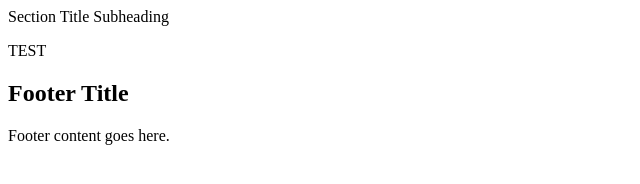
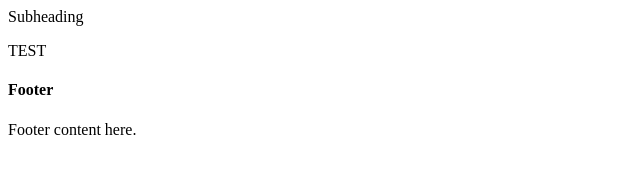
Before and after one commit to Louis-dmm/esgi, a plain HTML site: page index.html in a window 1280 px wide. Shown: the whole page, without its empty margins (0-640 px from the left). Drawn offline with Linux system fonts and the light colour scheme.

```diff
--- a/index.html
+++ b/index.html
@@ -3,17 +3,16 @@
 <head>
     <meta charset="UTF-8">
     <meta name="viewport" content="width=device-width, initial-scale=1.0">
-    <title>TEst 33333333</title>
+    <title>TEst 999</title>
 </head>
 <body>
     <section>
-        <h8>Section Title</h8>
         <h10>Subheading</h10>
         <p>TEST</p>
     </section>
     <footer>
-        <h2>Footer Title</h2>
-        <p>Footer content goes here.</p>
+        <h4>Footer </h4>
+        <p>Footer content  here.</p>
     </footer>
 </body>
 </html>
```
